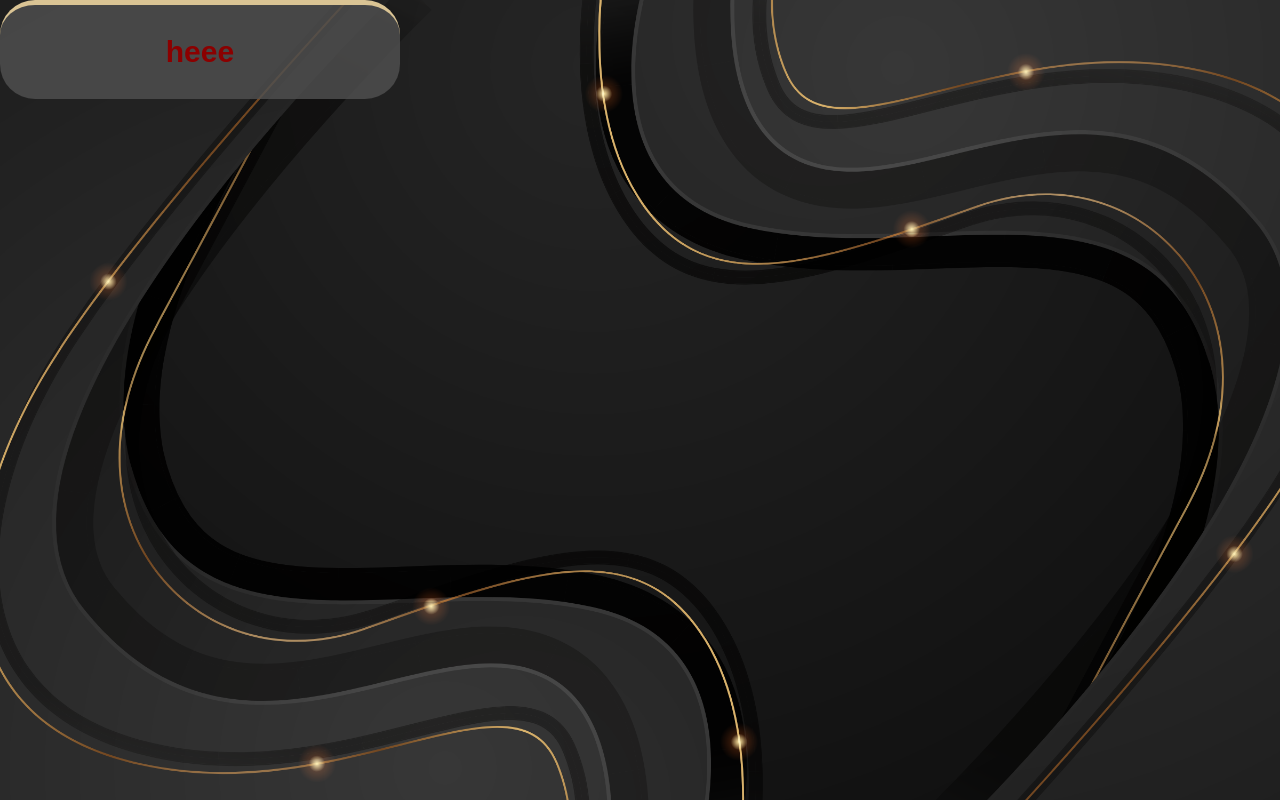
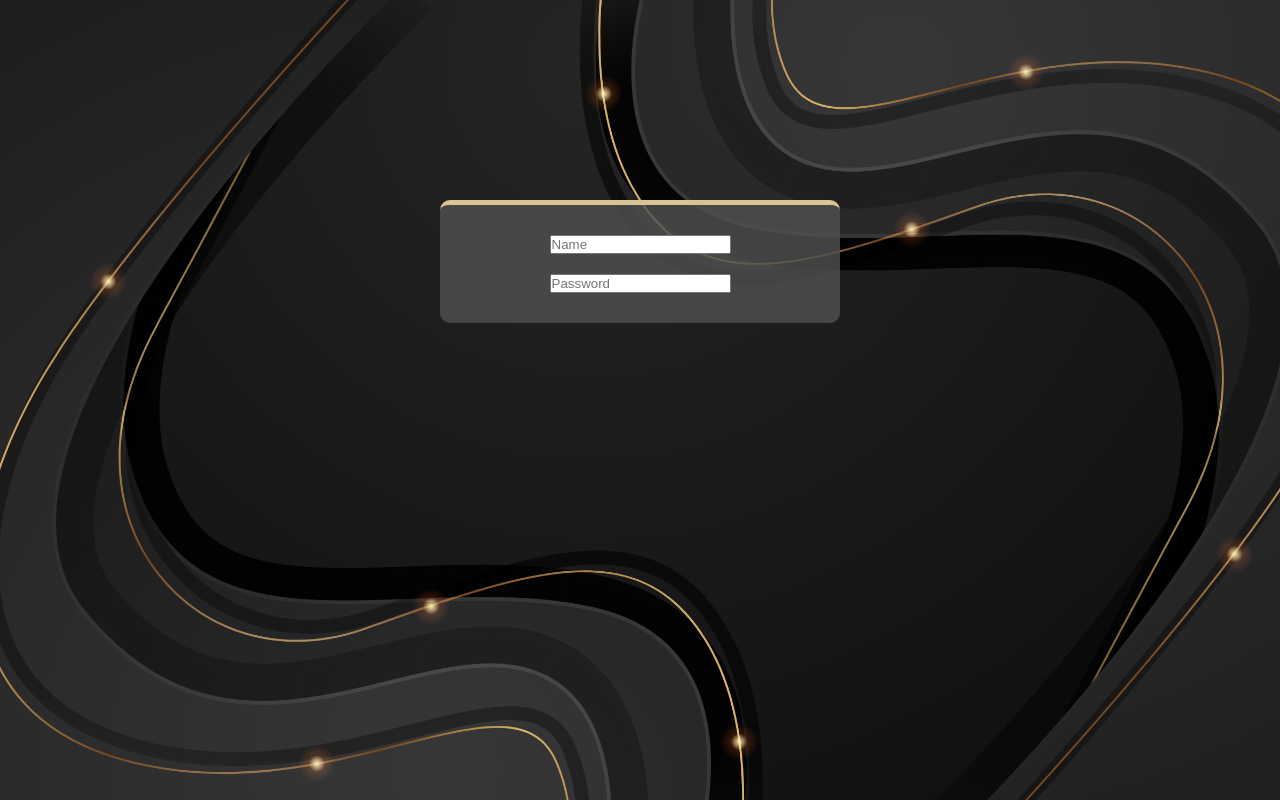
Before and after one commit to MahsumaRezai/From, a React (Create React App) app: page / in a window 1280 px wide. Built offline with nearby package versions, Linux system fonts and the light colour scheme.

Commit message:
add input in form

```diff
--- a/src/Componet/Cart/Cart.module.css
+++ b/src/Componet/Cart/Cart.module.css
@@ -6,6 +6,8 @@
     justify-content: center;
     flex-direction: column;
     align-items: center;
-    border-radius: 35px;
+    border-radius: 10px;
     border-top: 5px solid #dac494;
+    margin: auto;
+    margin-top: 200px
 }
--- a/src/Componet/Form/Form.js
+++ b/src/Componet/Form/Form.js
@@ -1,10 +1,17 @@
 import { Fragment } from 'react';
-import Cart from '../Cart/Cart'
+import Cart from '../Cart/Cart';
+import classes from './Form.module.css'
 const Form = (props) => {
     return (
         <Fragment>
             <Cart>
-                <h1>heee</h1>
+                <form className={classes.form}>
+                    <input placeholder="Name" />
+                    <input placeholder="Password" />
+
+
+
+                </form>
 
             </Cart>
         </Fragment>
--- /dev/null
+++ b/src/Componet/Form/Form.module.css
@@ -0,0 +1,7 @@
+.form {
+    display: flex;
+    flex-direction: column;
+    justify-content: center;
+    align-items: center;
+    gap: 20px
+}
--- a/src/index.css
+++ b/src/index.css
@@ -13,7 +13,7 @@ body {
   background-position: center;
   background-position: center;
   background-size: cover;
-  height: 800px;
+  height: 600px;
 
 }
 
```
